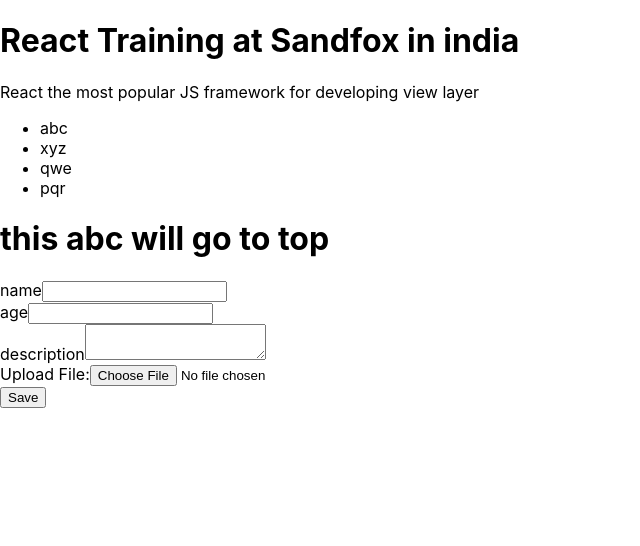
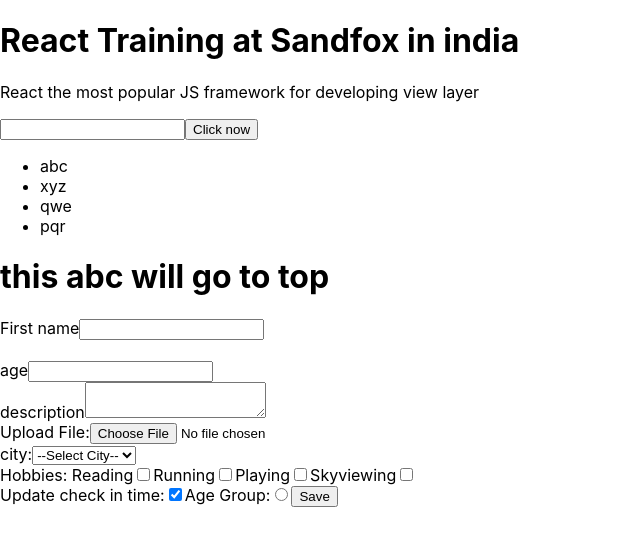
Before and after one commit to AbhiCoder11/mern-ui, a React (Create React App) app: page / in a window 1280 px wide. Shown: the top 546 px of the page, without its empty margins (0-640 px from the left). Built offline with nearby package versions, Linux system fonts and the light colour scheme.

Commit message:
fifth day class code

```diff
--- a/src/components/Header.js
+++ b/src/components/Header.js
@@ -27,6 +27,11 @@
     getList(){
         return this.state.testArr.map(item => <li key={item.id}>{item.name}</li>)
     }
+
+   getName(){
+       console.log(this.name.value);
+   }
+
     render(){
         console.log(this.props);
         let myProp = this.props;
@@ -36,6 +41,8 @@
             <div>
                 <h1>React Training at Sandfox in {myProp.country}</h1>
                 <p>React the most popular JS framework for developing view layer</p>
+                <input type="text" ref={name => this.name = name}/>
+                <button onClick={this.getName.bind(this)}>Click now</button>
                 <ul>
                    {this.getList()}
                 </ul>
--- a/src/components/NewPage.js
+++ b/src/components/NewPage.js
@@ -10,6 +10,31 @@
           age:'',
           description:'',
           file:'',
+          city:'',
+          chkArr:[],
+          stayOpen:true,
+          cityArr:[
+              {
+                  id:1,
+                  name:'Noida'
+              },
+              {
+                id:2,
+                name:'Gurugram'
+            },
+            {
+                id:3,
+                name:'Banglore'
+            },
+            {
+                id:4,
+                name:'Hyderabad'
+            },
+            {
+                id:5,
+                name:'Coimbtore'
+            }
+          ]
         }
     this.handleName = this.handleName.bind(this);
     this.getFormData = this.getFormData.bind(this);
@@ -35,11 +60,39 @@
         console.log(forAPi);
     }
 
+    getCity(e){
+        console.log(e.target.value);
+        this.setState({city:e.target.value})
+    }
+
     getFormData(e){
         console.log('got form dta');
+        console.log(this.refs.lname);
         console.log(this.state);
         e.preventDefault();
     }
+
+    drawCities(){
+        const {cityArr} = this.state;
+
+       return cityArr.map((item,i) => <option key={i+1} value = {item.id}>{item.name}</option> )
+    }
+
+    getCheckBoxValue(e){
+        console.log(e.target.value);
+        this.state.chkArr.push(e.target.value);
+    }
+
+    allowUpdate(e){
+        console.log(e.target.checked);
+        this.setState({stayOpen:e.target.checked})
+    }
+
+    getRadio(e){
+
+    }
+
+    getLname(){}
 
     render(){
     console.log(this.props);
@@ -48,17 +101,41 @@
           <div>
           <h1>this {this.props.name} will go to top</h1>
           <form onSubmit = {this.getFormData}>
-              name
+              First name
               <input type="text" value ={this.state.name} onChange={this.handleName} /><br></br>
+              <br></br>
               age
               <input type="text" value ={this.state.age} onChange={this.handleAge.bind(this)} /><br></br>
               description
               <textarea value={this.state.description} onChange= {this.handleDescription.bind(this)}></textarea><br></br>
               Upload File:
-              <input type="file" value ={this.state.file} onChange={this.uploadFile} /><br></br>
+              <input type="file"  onChange={this.uploadFile} /><br></br>
+              city:
+              <select  onChange={this.getCity.bind(this)}>
+                  <option value = "">--Select City--</option>
+                   {this.drawCities()}
+               </select>
+               <br></br>
+               Hobbies:
+                Reading
+               <input type ="checkbox" value="reading" onChange={this.getCheckBoxValue.bind(this)}/>
+               Running
+               <input type ="checkbox" value="running" onChange={this.getCheckBoxValue.bind(this)}/>
+               Playing
+               <input type ="checkbox" value="playing" onChange={this.getCheckBoxValue.bind(this)}/>
+               Skyviewing
+               <input type ="checkbox" value="skyviewing" onChange={this.getCheckBoxValue.bind(this)}/>
+               <br></br>
+               Update check in time:
+               <input type ="checkbox"  value= {this.state.stayOpen} checked={this.state.stayOpen} onChange={this.allowUpdate.bind(this)}/>
+               Age Group:
+               <input type ="radio" value= {this.state.ageGroup}  onChange={this.getRadio.bind(this)}/>
+
+
               <button onClick= {this.getFormData}>Save</button>
 
           </form>
+
           </div>
       )
     }
```
Also changed, not shown: 1 other file (tests, documents, lock files or other folders).
